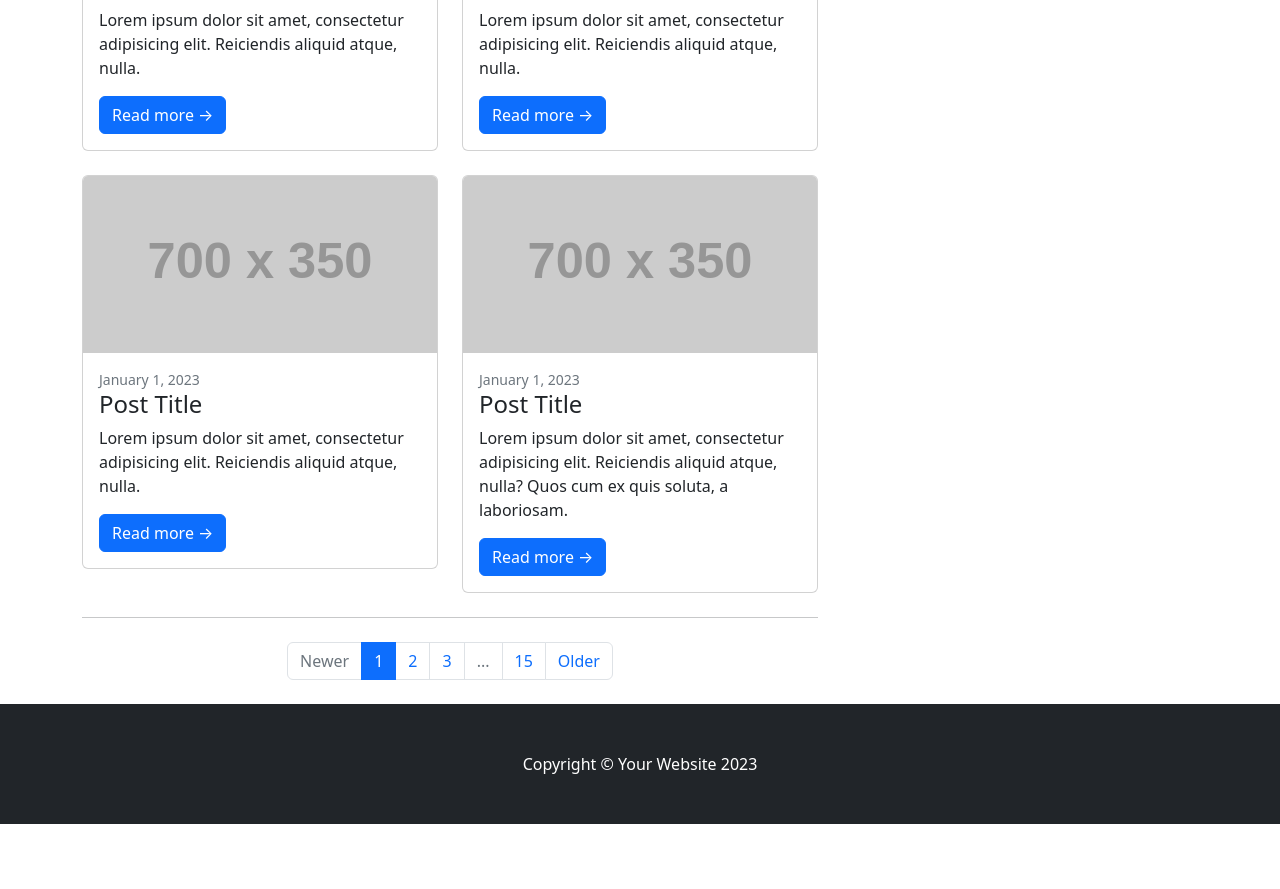
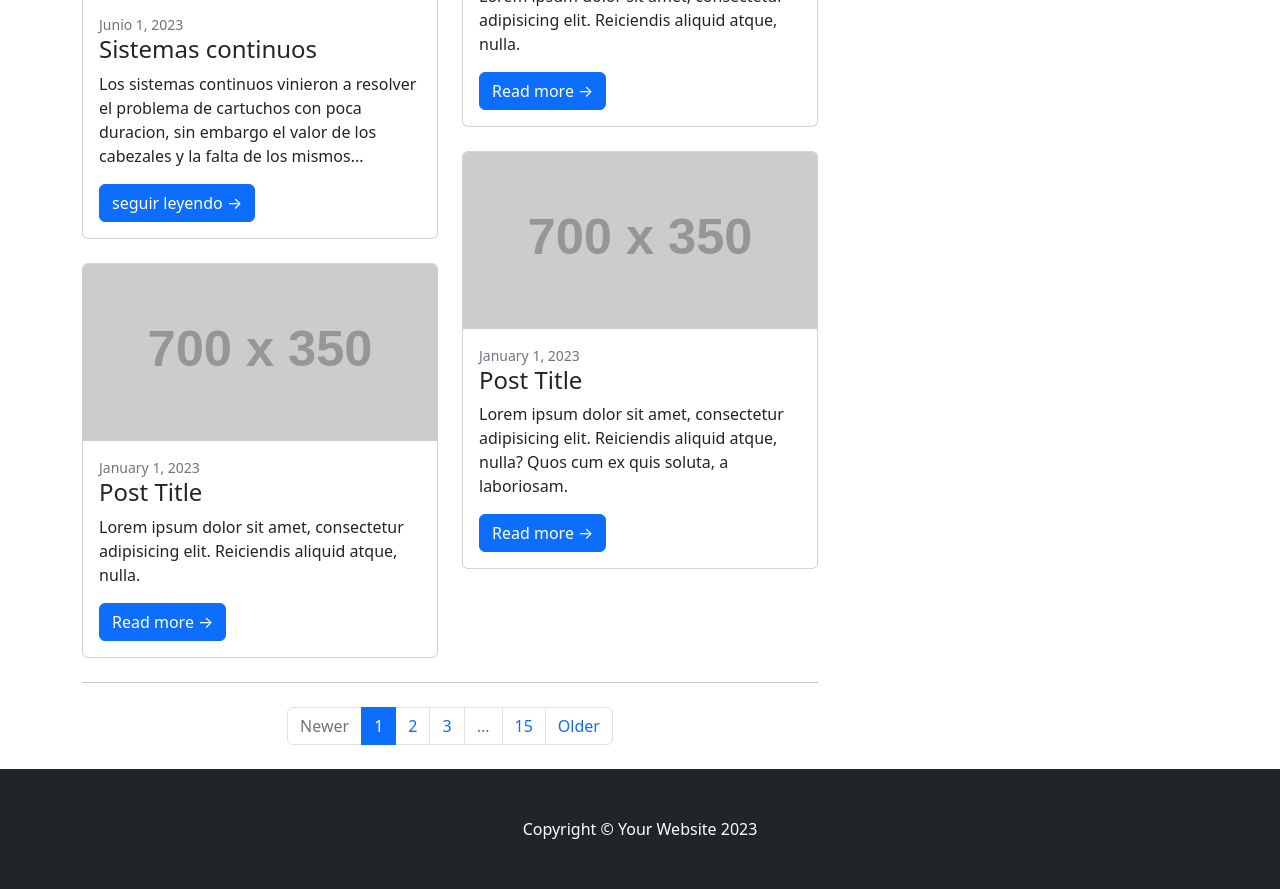
Before and after one commit to Cuchul1nc1t0/Proyecto_Blog, a Django app: page / in a window 1280 px wide. Shown: the part 1405-2294 px from the top of the page. Before the commit the page ends 2229 px from the top, so only its background shows below. Run offline with Django 4.2, Linux system fonts and the light colour scheme; grey boxes labelled with a size stand in for pictures from a placeholder-image service; some libraries are stand-ins or nearby versions.

Commit message:
imagenes y texto de la pagina principal

```diff
--- a/project/apps/home/templates/home/base.html
+++ b/project/apps/home/templates/home/base.html
@@ -35,10 +35,10 @@
                     <div class="card mb-4">
                         <a href="#!"><img class="card-img-top" src="https://tintasytoners.co/wp-content/uploads/2022/02/Diseno-sin-titulo-1.jpg" alt="..." /></a>
                         <div class="card-body">
-                            <div class="small text-muted">January 1, 2023</div>
-                            <h2 class="card-title">Featured Post Title</h2>
-                            <p class="card-text">Lorem ipsum dolor sit amet, consectetur adipisicing elit. Reiciendis aliquid atque, nulla? Quos cum ex quis soluta, a laboriosam. Dicta expedita corporis animi vero voluptate voluptatibus possimus, veniam magni quis!</p>
-                            <a class="btn btn-primary" href="#!">Read more →</a>
+                            <div class="small text-muted">Julio 07, 2023</div>
+                            <h2 class="card-title">Limpieza y Recarga de toners</h2>
+                            <p class="card-text">Debido a la falta de insumos y la dificultad de ingresos al pais, es mas rentable la recarga que comprar toners originales...</p>
+                            <a class="btn btn-primary" href="#!">seguir leyendo →</a>
                         </div>
                     </div>
                     <!-- Nested row for non-featured blog posts-->
@@ -46,12 +46,12 @@
                         <div class="col-lg-6">
                             <!-- Blog post-->
                             <div class="card mb-4">
-                                <a href="#!"><img class="card-img-top" src="https://dummyimage.com/700x350/dee2e6/6c757d.jpg" alt="..." /></a>
+                                <a href="#!"><img class="card-img-top" src="https://encrypted-tbn0.gstatic.com/images?q=tbn:ANd9GcRoPQd0qQ9c7YsGEQxvJC4Q9B7-YWFoj_aWvtEZCRQ_pqWywZlU6lgDJJ3fE0Ww1--6z00" alt="..." /></a>
                                 <div class="card-body">
-                                    <div class="small text-muted">January 1, 2023</div>
-                                    <h2 class="card-title h4">Post Title</h2>
-                                    <p class="card-text">Lorem ipsum dolor sit amet, consectetur adipisicing elit. Reiciendis aliquid atque, nulla.</p>
-                                    <a class="btn btn-primary" href="#!">Read more →</a>
+                                    <div class="small text-muted">Junio 1, 2023</div>
+                                    <h2 class="card-title h4">Sistemas continuos</h2>
+                                    <p class="card-text">Los sistemas continuos vinieron a resolver el problema de cartuchos con poca duracion, sin embargo el valor de los cabezales y la falta de los mismos...</p>
+                                    <a class="btn btn-primary" href="#!">seguir leyendo →</a>
                                 </div>
                             </div>
                             <!-- Blog post-->
```
